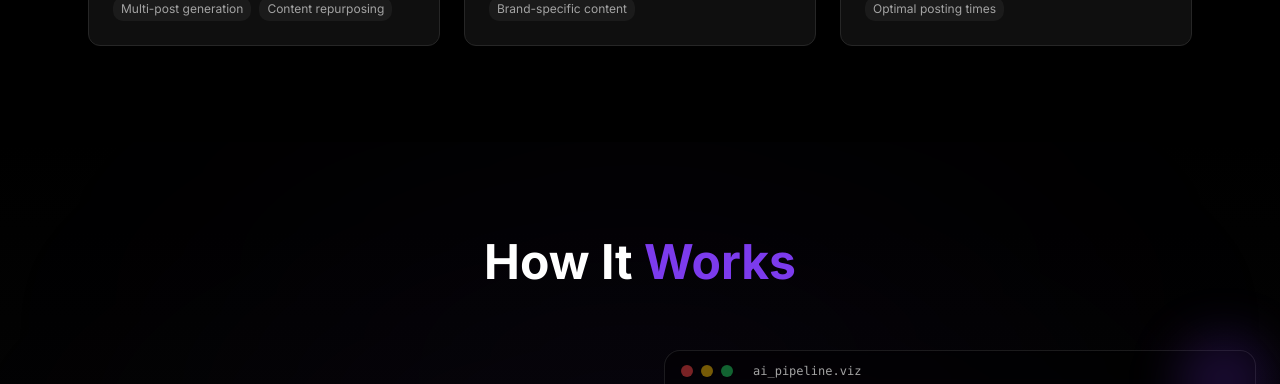
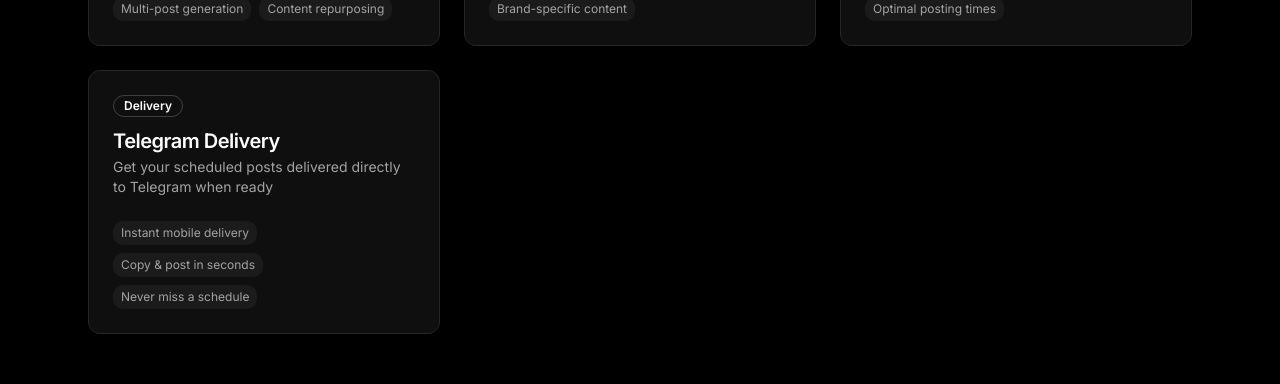
Before and after one commit to autonomyowner/branding, a React (Vite) app: page / in a window 1280 px wide. Shown: the part 2318-2702 px from the top of the page. Built offline with nearby package versions, Linux system fonts and the light colour scheme; no server answers; what tailwindcss-rtl would draw is missing.

Commit message:
Add Telegram Delivery feature to landing page
- Add new feature card for Telegram post delivery
- Update translations for EN, FR, AR

Co-Authored-By: Claude Opus 4.5 <noreply@anthropic.com>

```diff
--- a/src/components/AgentFeatures.tsx
+++ b/src/components/AgentFeatures.tsx
@@ -52,6 +52,13 @@ export function AgentFeatures() {
       description: t('agents.support.description'),
       category: t('agents.support.category'),
       features: [t('agents.support.feature1'), t('agents.support.feature2'), t('agents.support.feature3')]
+    },
+    {
+      key: "telegram",
+      title: t('agents.telegram.title'),
+      description: t('agents.telegram.description'),
+      category: t('agents.telegram.category'),
+      features: [t('agents.telegram.feature1'), t('agents.telegram.feature2'), t('agents.telegram.feature3')]
     }
   ]
 
--- a/src/i18n/locales/ar.json
+++ b/src/i18n/locales/ar.json
@@ -103,6 +103,14 @@
       "feature1": "تقويم محتوى مرئي",
       "feature2": "جدولة جماعية",
       "feature3": "أوقات نشر مثالية"
+    },
+    "telegram": {
+      "category": "التوصيل",
+      "title": "توصيل تيليجرام",
+      "description": "استلم منشوراتك المجدولة مباشرة على تيليجرام",
+      "feature1": "توصيل فوري للجوال",
+      "feature2": "انسخ وانشر في ثوانٍ",
+      "feature3": "لا تفوت أي جدول"
     }
   },
   "howItWorks": {
--- a/src/i18n/locales/en.json
+++ b/src/i18n/locales/en.json
@@ -103,6 +103,14 @@
       "feature1": "Visual content calendar",
       "feature2": "Bulk scheduling",
       "feature3": "Optimal posting times"
+    },
+    "telegram": {
+      "category": "Delivery",
+      "title": "Telegram Delivery",
+      "description": "Get your scheduled posts delivered directly to Telegram when ready",
+      "feature1": "Instant mobile delivery",
+      "feature2": "Copy & post in seconds",
+      "feature3": "Never miss a schedule"
     }
   },
   "howItWorks": {
--- a/src/i18n/locales/fr.json
+++ b/src/i18n/locales/fr.json
@@ -103,6 +103,14 @@
       "feature1": "Calendrier de contenu visuel",
       "feature2": "Planification en masse",
       "feature3": "Meilleurs moments de publication"
+    },
+    "telegram": {
+      "category": "Livraison",
+      "title": "Livraison Telegram",
+      "description": "Recevez vos publications programmées directement sur Telegram",
+      "feature1": "Livraison mobile instantanée",
+      "feature2": "Copiez et publiez en secondes",
+      "feature3": "Ne manquez jamais une publication"
     }
   },
   "howItWorks": {
```
